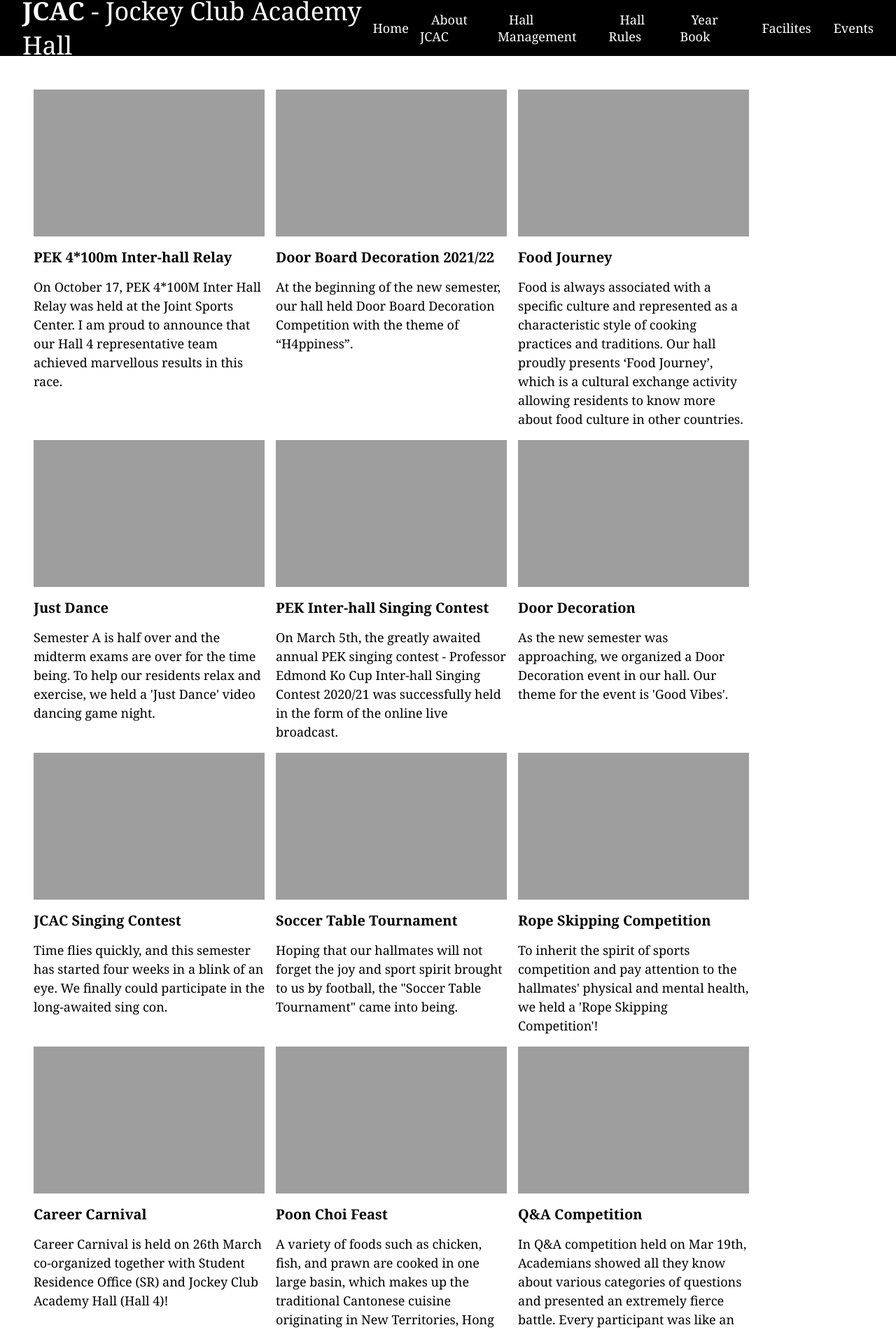
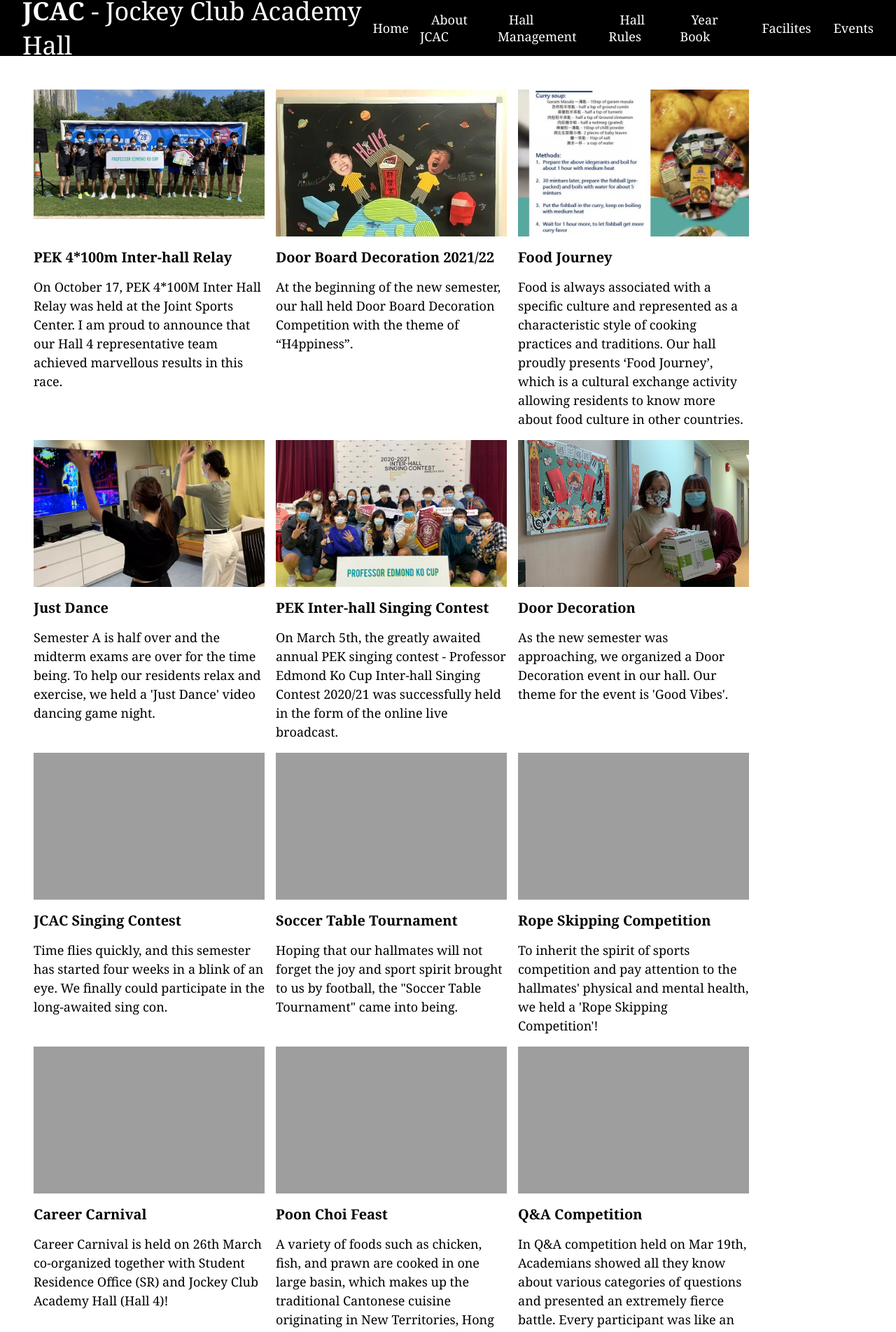
Before and after one commit to CWKSC/jcachall, a Jekyll site: the page built from page/events.md, in a window 1280 px wide. Shown: the top 1904 px of the page at 70% size. Built offline with Jekyll 4.4.1, drawn with Linux system fonts in a browser that asks for light colours.

Commit message:
Update posts.html

```diff
--- a/_includes/posts.html
+++ b/_includes/posts.html
@@ -1,16 +1,18 @@
-
 <link rel="stylesheet" href="{{ site.url }}{{ site.baseurl }}/assets/css/posts.css">
 
 <div class="posts">
 
+    <!-- home page display limit 10 posts -->
+    {% if page.name == 'home.md' %}
+
     {% assign sorted_posts = site.posts | sort:"date" %}
-    {% for post in sorted_posts reversed %}
+    {% for post in sorted_posts reversed limit:10 %}
     <div class="post">
 
-        {% if post.linkToOtherUrl %}
-        <a href="{{ post.linkToOtherUrl }}">
+        {% if post.linkToOther %}
+        <a href="{{ post.linkToOther }}">
             <div class="imageBox">
-                <img src="{{ site.url }}{{ site.baseurl }}/{{ post.image }}" />
+                <img src="{{ site.url }}{{ site.baseurl }}/assets/post/{{ post.image }}" />
             </div>
             <div class="title">
                 {{ post.title }}
@@ -19,7 +21,7 @@
         {% else %}
         <a href="{{ site.url }}{{ site.baseurl }}{{ post.url }}">
             <div class="imageBox">
-                <img src="{{ site.url }}{{ site.baseurl }}/{{ post.image }}" />
+                <img src="{{ site.url }}{{ site.baseurl }}/assets/post/{{ post.image }}" />
             </div>
             <div class="title">
                 {{ post.title }}
@@ -33,4 +35,40 @@
 
     </div>
     {% endfor %}
+
+    {% else %}
+
+    {% assign sorted_posts = site.posts | sort:"date" %}
+    {% for post in sorted_posts reversed %}
+    <div class="post">
+
+        {% if post.linkToOther %}
+        <a href="{{ post.linkToOther }}">
+            <div class="imageBox">
+                <img src="{{ site.url }}{{ site.baseurl }}/assets/post/{{ post.image }}" />
+            </div>
+            <div class="title">
+                {{ post.title }}
+            </div>
+        </a>
+        {% else %}
+        <a href="{{ site.url }}{{ site.baseurl }}{{ post.url }}">
+            <div class="imageBox">
+                <img src="{{ site.url }}{{ site.baseurl }}/assets/post/{{ post.image }}" />
+            </div>
+            <div class="title">
+                {{ post.title }}
+            </div>
+        </a>
+        {% endif %}
+
+        <div class="excerpt">
+            {{ post.excerpt }}
+        </div>
+
+    </div>
+    {% endfor %}
+
+    {% endif %}
+
 </div>
```
